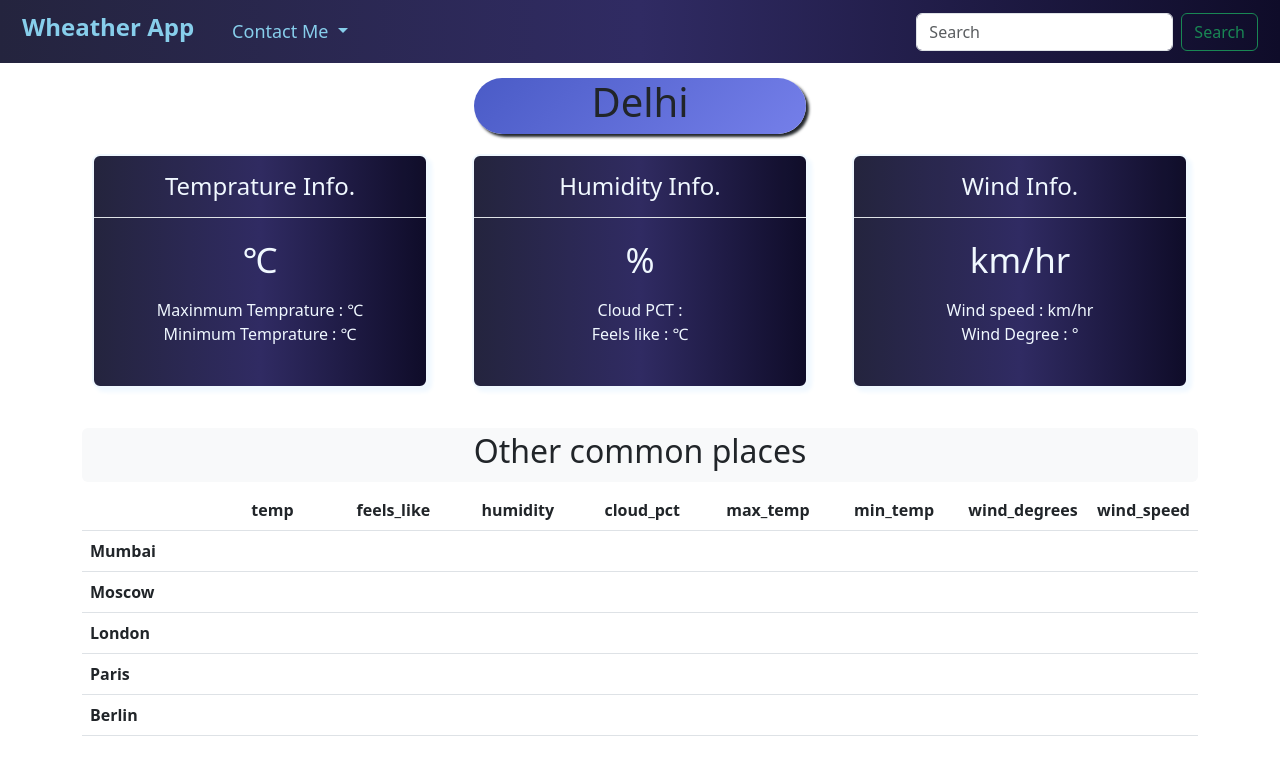
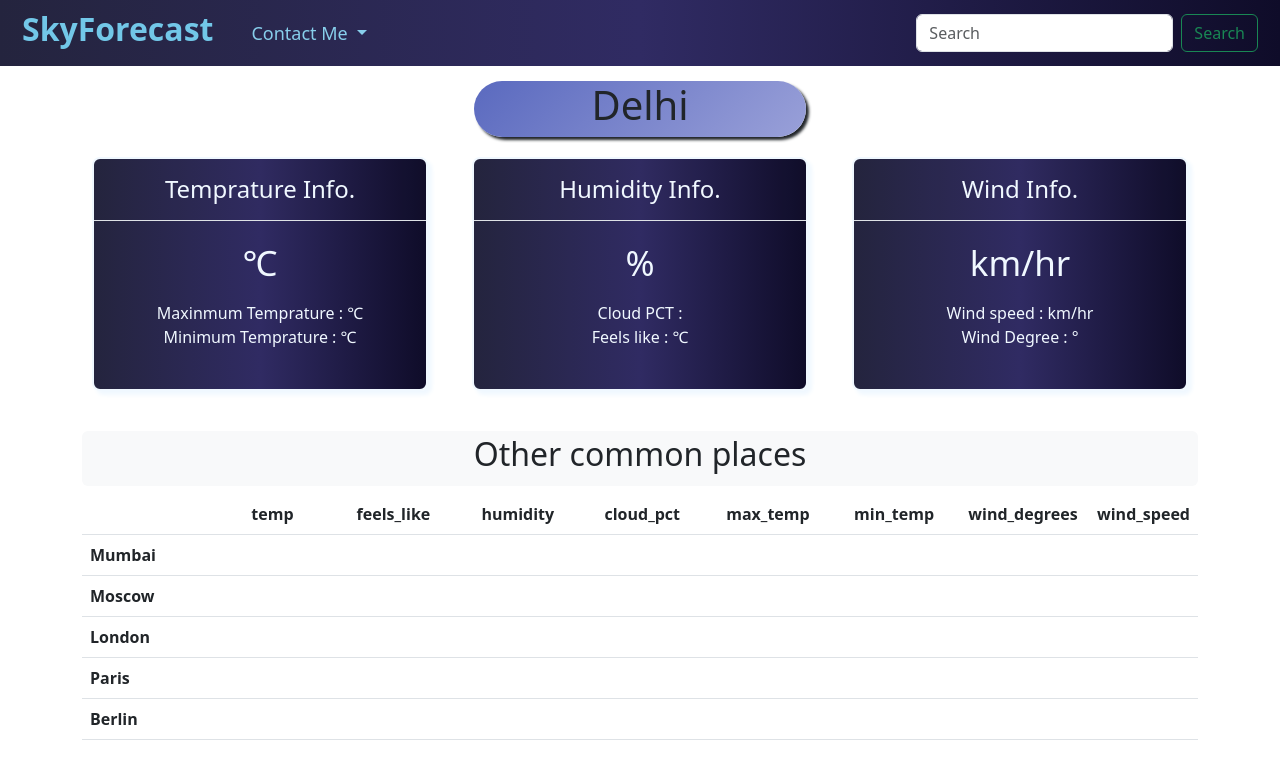
Before and after one commit to dhruv-mangroliya/SkyForecast, a plain HTML site: page index.html in a window 1280 px wide. Drawn offline with nearby package versions, Linux system fonts and the light colour scheme; no server answers.

Commit message:
Name change

```diff
--- a/index.css
+++ b/index.css
@@ -13,8 +13,8 @@
 }
 
 .navbar h2 {
-    color: skyblue;
-    font-size: x-large;
+    color: rgb(114, 199, 232);
+    font-size: xx-large;
     font-weight: 800;
     margin-right: 30px;
 }
@@ -26,7 +26,7 @@
     align-items: center;
     box-shadow: 3px 3px 3px;
     margin: 15px 37%;
-    background-image: linear-gradient(-45deg, #7e87f1, #293fab, #220d5b);
+    background-image: linear-gradient(-45deg, #a7acde, #293fab, #220d5b);
     border-radius: 1000px;
     -webkit-border-radius: 1000px;
     -moz-border-radius: 1000px;
--- a/index.html
+++ b/index.html
@@ -4,7 +4,7 @@
 <head>
     <meta charset="utf-8">
     <meta name="viewport" content="width=device-width, initial-scale=1">
-    <title>Bootstrap demo</title>
+    <title>SkyForecast</title>
     <link href="https://cdn.jsdelivr.net/npm/bootstrap@5.3.0/dist/css/bootstrap.min.css" rel="stylesheet"
         integrity="sha384-9ndCyUaIbzAi2FUVXJi0CjmCapSmO7SnpJef0486qhLnuZ2cdeRhO02iuK6FUUVM" crossorigin="anonymous">
     <link rel="stylesheet" href="index.css">
@@ -14,7 +14,7 @@
     <nav class="navbar navbar-expand-lg bg-body-tertiary">
         <div class="container-fluid">
 
-            <h2>Wheather App</h2>
+            <h2>SkyForecast</h2>
             <button class="navbar-toggler" type="button" data-bs-toggle="collapse"
                 data-bs-target="#navbarSupportedContent" aria-controls="navbarSupportedContent" aria-expanded="false"
                 aria-label="Toggle navigation">
```
